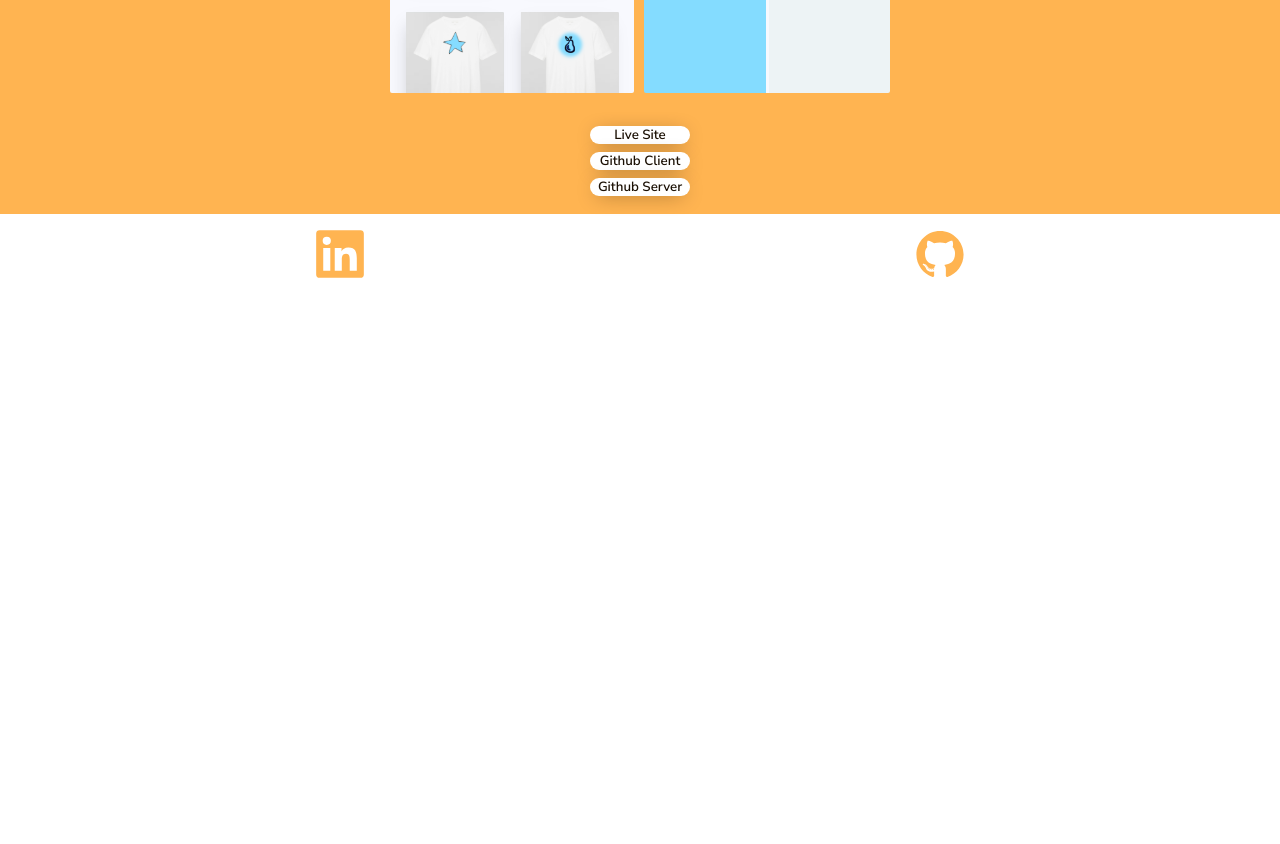
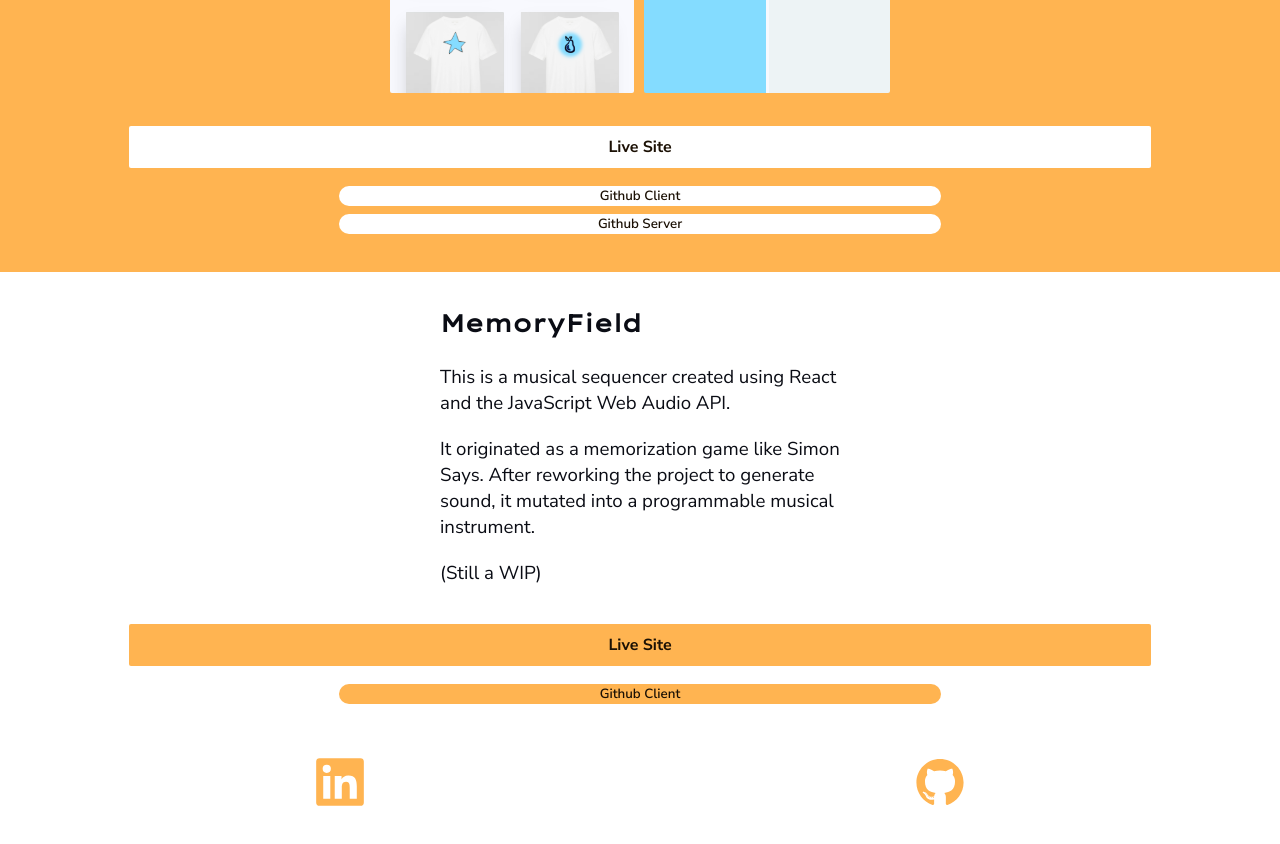
Before and after one commit to Loxphordex/simple-portfolio, a React (Create React App) app: page / in a window 1280 px wide. Shown: the part 1140-1984 px from the top of the page. Before the commit the page ends 1465 px from the top, so only its background shows below. Built offline with nearby package versions, Linux system fonts and the light colour scheme.

Commit message:
memory field basic

```diff
--- a/src/Project/Project.scss
+++ b/src/Project/Project.scss
@@ -1,6 +1,7 @@
 .project-container {
   padding: 0 10px;
   margin: auto;
+  padding-bottom: 20px;
 }
 
 .images-container {
@@ -70,8 +71,23 @@
 .project-link {
   text-decoration: none;
   display: inline-block;
-  width: 100px;
+  width: 50%;
+  min-width: 100px;
   border-radius: 10px;
   font-weight: 600;
   text-align: center;
+  padding: 1px;
 }
+
+.live-site-link {
+  width: 85%;
+  min-width: 200px;
+  border-radius: 2px;
+  min-height: 40px;
+  display: flex;
+  justify-content: center;
+  align-items: center;
+  font-weight: 700;
+  font-size: 12pt;
+  margin-bottom: 10px;
+}
--- a/src/Project/Project.tsx
+++ b/src/Project/Project.tsx
@@ -54,14 +54,14 @@ export default function Project({name, theme, links, info, desktopImages, mobile
       </div>
       <div className='project-links '>
         <div className='link-border'>
-          <a className='project-link drop-shadow' href={links.liveSite} target='blank'>Live Site</a>
+          <a className='project-link live-site-link' href={links.liveSite} target='blank'>Live Site</a>
         </div>
         <div className='link-border'>
-          <a className='project-link drop-shadow' href={links.githubClient} target='blank'>Github Client</a>
+          <a className='project-link' href={links.githubClient} target='blank'>Github Client</a>
         </div>
         {links.githubServer &&
           <div className='link-border'>
-            <a className='project-link drop-shadow' href={links.githubServer} target='blank'>Github Server</a>
+            <a className='project-link' href={links.githubServer} target='blank'>Github Server</a>
           </div>
         }
       </div>
--- a/src/Project/projectData.ts
+++ b/src/Project/projectData.ts
@@ -24,6 +24,21 @@ const pearegrine: IProject = {
   mobileImages: images.pearegrine.mobileImages
 }
 
+const memoryField: IProject = {
+  name: 'MemoryField',
+  theme: 'light',
+  links: {
+    liveSite: '',
+    githubClient: 'https://github.com/Loxphordex/Memoryfield'
+  },
+  info: [
+    'This is a musical sequencer created using React and the JavaScript Web Audio API.',
+    'It originated as a memorization game like Simon Says. After reworking the project to generate sound, it mutated into a programmable musical instrument.',
+    '(Still a WIP)'
+  ],
+}
+
 export const dataList = [
-  pearegrine
+  pearegrine,
+  memoryField
 ]
--- a/src/scheme.scss
+++ b/src/scheme.scss
@@ -5,6 +5,7 @@ $highlight-color: rgb(129, 74, 11);
 $text-dark: rgb(27, 16, 4);
 $light-blue: #c9edff;
 $cream-orange: #ffb451;
+$dark-orange: rgb(14, 12, 11);
 
 .region {
   min-height: $section-height;
@@ -16,10 +17,14 @@ $cream-orange: #ffb451;
   color: $text-main;
 }
 
-.light,
-.light * {
+.light {
   background-color: white;
   color: $background-main;
+}
+
+.light .project-link {
+  color: $text-dark;
+  background-color: $cream-orange;
 }
 
 .light-blue {
@@ -36,11 +41,21 @@ $cream-orange: #ffb451;
   background-color: white;
 }
 
+.dark-orange {
+  background-color: $dark-orange;
+  color: $cream-orange;
+}
+
+.dark-orange .project-link {
+  background-color: $cream-orange;
+  color: $text-dark;
+}
+
 .heading,
 .hero {
   font-family: 'Lexend Giga', sans-serif;
 }
 
 .drop-shadow {
-  box-shadow: 0px 3px 20px -7px $text-dark;
+  box-shadow: 0px 3px 20px -12px $text-dark;
 }
```
